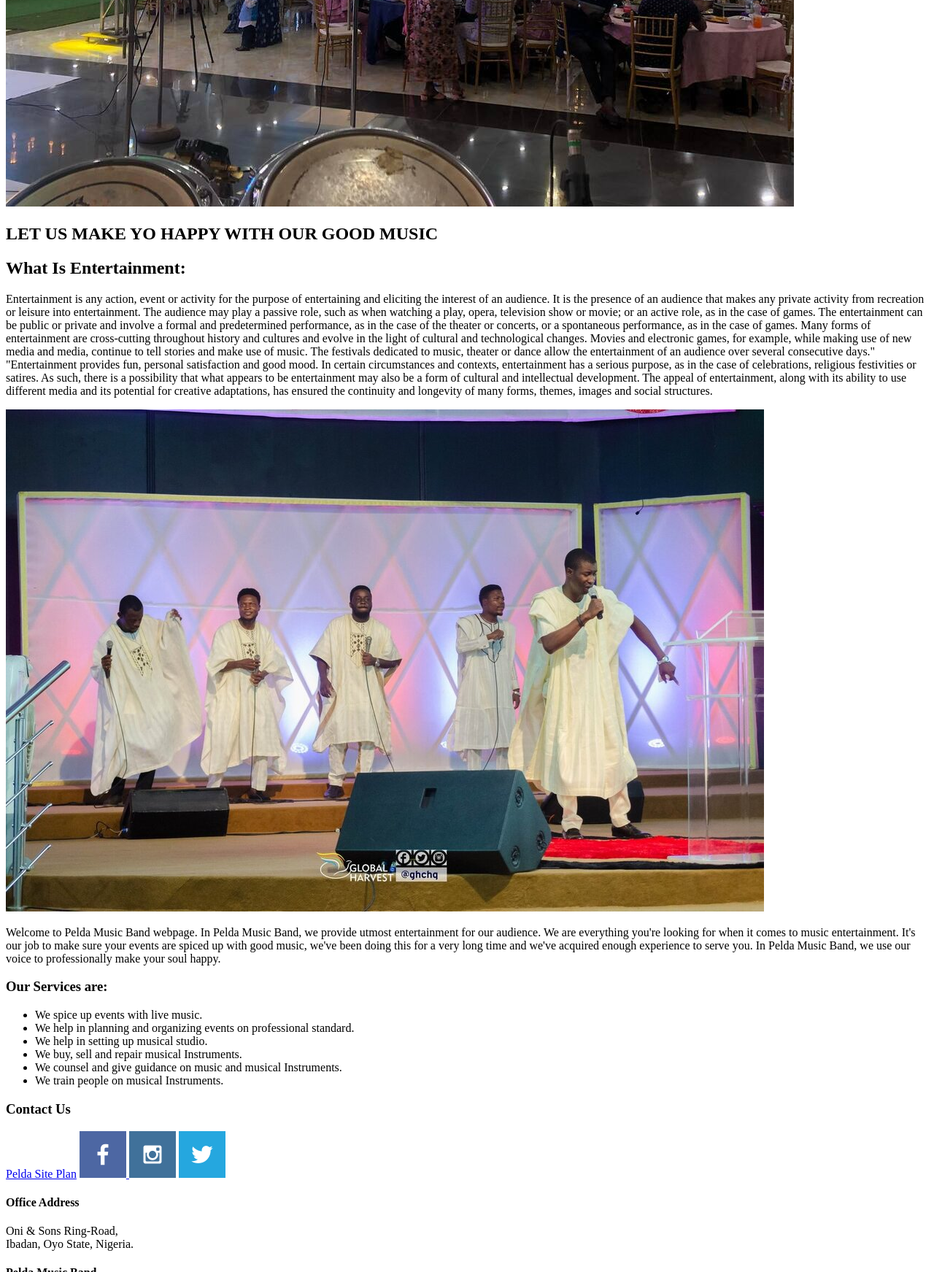
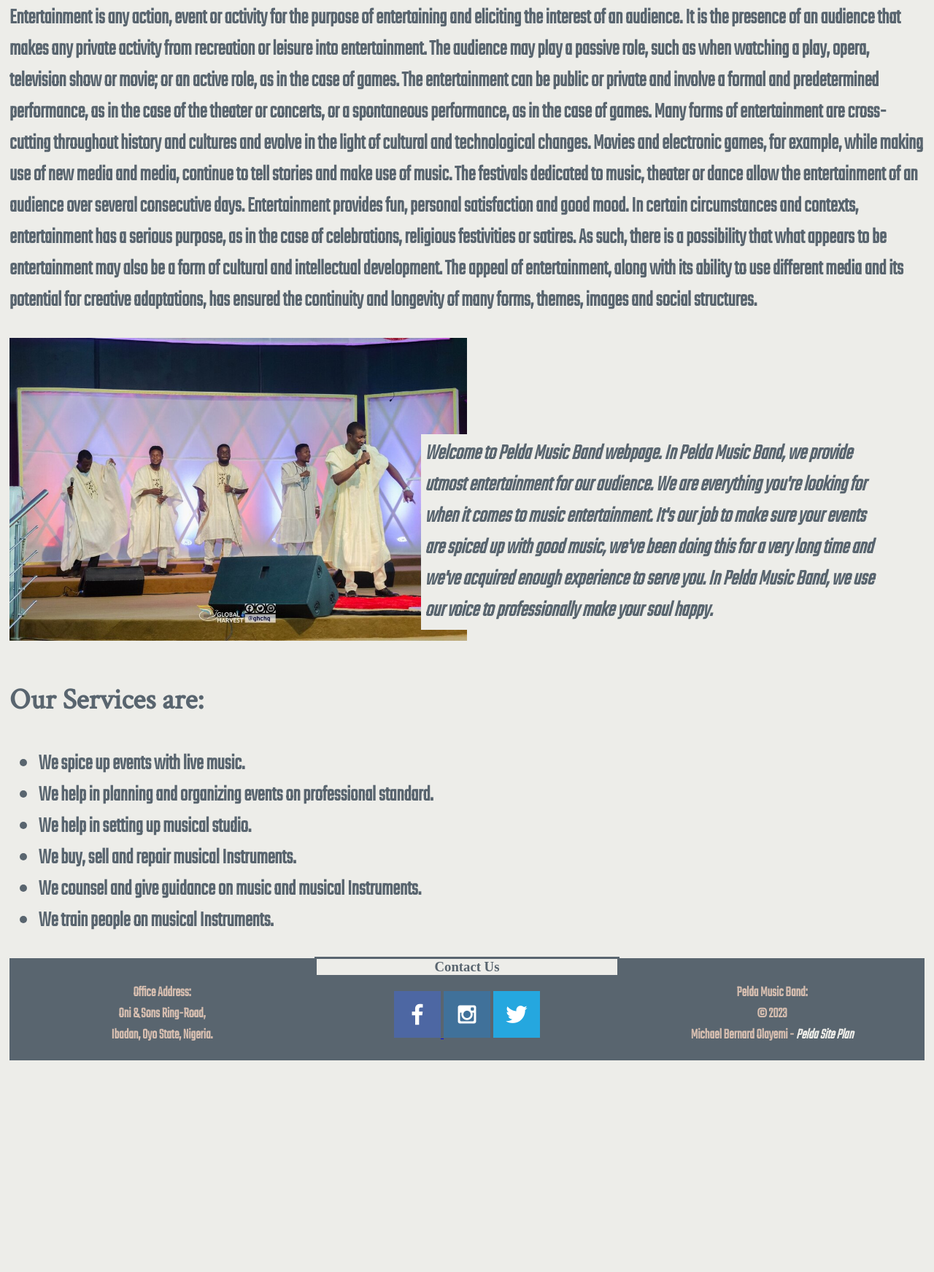
Before and after one commit to Bernspecial/WDD130-, a plain HTML site: page wdd130/peldamusic/index.html in a window 1280 px wide. Shown: the part 1057-2800 px from the top of the page at 73% size. After the commit the page ends 2523 px from the top, so only its background shows below. Drawn offline with Linux system fonts and the light colour scheme.

Commit message:
home-page css

```diff
--- a/wdd130/peldamusic/index.html
+++ b/wdd130/peldamusic/index.html
@@ -3,14 +3,13 @@
 <head>
     <meta charset="UTF-8">
     <meta name="viewport" content="width=device-width, initial-scale=1.0">
+    <link type="text/css" rel="stylesheet" href="styles/pelda.css">
     <title>peldamusic</title>
 </head>
 <body>
     <div id="pelda-content">
         <header>
-            <a href="index.html" id="pelda-logo-link">
-                <img src="images/LOV music.png" alt="pelda-logo">
-            </a>
+            <a href="index.html" id="pelda-logo-link"><img class="pelda-logo" src="images/lovmusic.png" alt="pelda-logo"></a>
             <nav>
                 <a href="index.html">Home</a>
                 <a href="events.html">Events-Documentation</a>
@@ -19,16 +18,16 @@
         </header>
         <div id="pelda-hero-container">
             <div id="pelda-hero-img">
-                <img src="images/pelda9.jpg" alt="hero-img">
+                <img class="hero-img" src="images/pelda9.jpg" alt="hero-img">
             </div>
             <section class="pelda-hero-word">
-                <h1>LET US MAKE YO HAPPY WITH OUR GOOD MUSIC</h1>
+                <h1>LET US MAKE YOU HAPPY WITH OUR GOOD MUSIC</h1>
             </section>
         </div>
         <main>
             <section>
-                <h2>What Is Entertainment:</h2>
-                <p>
+                <h2 id="head2">What Is Entertainment:</h2>
+                <p class="home-page">
                     Entertainment is any action, event or activity for the purpose of entertaining and eliciting the interest of an audience.
                     It is the presence of an audience that makes any private activity from recreation or leisure into entertainment. The audience
                     may play a passive role, such as when watching a play, opera, television show or movie; or an active role, as in the case of
@@ -36,18 +35,18 @@
                     theater or concerts, or a spontaneous performance, as in the case of games. Many forms of entertainment are cross-cutting
                     throughout history and cultures and evolve in the light of cultural and technological changes. Movies and electronic games,
                     for example, while making use of new media and media, continue to tell stories and make use of music. The festivals dedicated
-                    to music, theater or dance allow the entertainment of an audience over several consecutive days."
-                    "Entertainment provides fun, personal satisfaction and good mood. In certain circumstances and contexts, entertainment has a
+                    to music, theater or dance allow the entertainment of an audience over several consecutive days.
+                    Entertainment provides fun, personal satisfaction and good mood. In certain circumstances and contexts, entertainment has a
                     serious purpose, as in the case of celebrations, religious festivities or satires. As such, there is a possibility that what
                     appears to be entertainment may also be a form of cultural and intellectual development. The appeal of entertainment, along
                     with its ability to use different media and its potential for creative adaptations, has ensured the continuity and longevity
                     of many forms, themes, images and social structures.
                 </p>
             </section>
-            <section>
-                <img src="images/pelda1.jpg" alt="pelda-main-img">
-                <div>
-                    <p>
+            <div id="main-msg">
+                <img class="pelda-main-img" src="images/pelda1.jpg" alt="pelda-main-img">
+                <div id="pelda-main-page">
+                    <p class="pelda-main-page">
                         Welcome to Pelda Music Band webpage. In Pelda Music Band, we provide utmost entertainment for our audience. We are
                         everything you're looking for when it comes to music entertainment.
                         It's our job to make sure your events are spiced up with good music, we've been doing this for a very long time and
@@ -55,10 +54,10 @@
                         soul happy.
                     </p>
                 </div>
-            </section>
+            </div>
             <section>
-                <h3>Our Services are:</h3>
-                <ul>
+                <h3 id="head3">Our Services are:</h3>
+                <ul class="home-page">
                     <li>We spice up events with live music.</li>
                     <li>We help in planning and organizing events on professional standard.</li>
                     <li>We help in setting up musical studio.</li>
@@ -70,20 +69,20 @@
         </main>
         <footer>
             <div id="pelda-footer-container">
-                <h3>Contact Us</h3>
+                <h3 id="pelda-footer">Contact Us</h3>
                 <div id="pelda-social-contact">
-                    <a href="site-plan.html" target="_blank">Pelda Site Plan</a>
                     <a href="https://facebook.com" target="_blank"> <img src="images/facebook.png" alt="face icon"> </a>
                     <a href="https://instagram.com" target="_blank"> <img src="images/instagram.png" alt="instagram icon"></a>
                     <a href=""> <img src="images/twitter.png" alt="twitter icon"></a>
                 </div>
                 <div id="address">
-                    <h4 class="office">Office Address</h4>
-                    <p>Oni & Sons Ring-Road,<br> Ibadan, Oyo State, Nigeria. </p>
+                    <!-- <h4 class="office">Office Address</h4> -->
+                    <p>Office Address:<br> Oni & Sons Ring-Road,<br> Ibadan, Oyo State, Nigeria. </p>
                 </div>
-                <div>
-                    <h4 class="office">Pelda Music Band</h4>
-                    <p>&copy; 2023 <br> Michael Bernard Olayemi</p>
+                <div id="office">
+                    <!-- <h4 class="office">Pelda Music Band</h4> -->
+                    <!-- <div id="peldasiteplan"><a href="site-plan.html" target="_blank" >Pelda Site Plan</a></div> -->
+                    <p>Pelda Music Band:<br> &copy; 2023 <br> Michael Bernard Olayemi - <a href="site-plan.html" id="peldasiteplan" target="_blank" >Pelda Site Plan</a></p>
                 </div>
             </div>
         </footer>
--- /dev/null
+++ b/wdd130/peldamusic/styles/pelda.css
@@ -0,0 +1,181 @@
+@import url('https://fonts.googleapis.com/css2?family=Abril+Fatface&family=Chakra+Petch:wght@300&family=Cinzel&family=Crimson+Text&family=Teko:wght@300&display=swap');
+
+
+:root {
+    /* change the values below to your colors from your palette */
+    --primary-color: #EDEDE9;
+    --secondary-color: #59656F;
+    --accent1-color: #D5BDAF;
+    --accent2-color: #E3D5CA;
+
+    /* change the values below to your chosen font(s) */
+    --heading-font: "Crimson Text";
+    --paragraph-font: "Teko";
+
+    /* these colors below should be chosen from among your palette colors above */
+    --headline-color-on-white:#D5BDAF ;  /* headlines on a white background */
+    --headline-color-on-color: #EDEDE9; /* headlines on a colored background */
+    --paragraph-color-on-white: #D5BDAF; /* paragraph text on a white background */
+    --paragraph-color-on-color: #EDEDE9; /* paragraph text on a colored background */
+    --paragraph-background-color: #D5BDAF;
+    --nav-link-color: #D5BDAF;
+    --nav-background-color: #59656F;
+    --nav-hover-link-color: #EDEDE9;
+    --nav-hover-background-color: #D5BDAF;
+  }
+
+
+  /* This begins the css for pelda home-page */
+
+body{
+    background-color: var(--headline-color-on-color);
+}
+
+#pelda-content{
+    margin: 0 auto;
+    max-width: 1600px;
+    padding: 5px;
+}
+.pelda-logo{
+    width: 200px;
+    margin-left: 10px;
+    border-radius: 10px;
+}
+header{
+    display: grid;
+    grid-template-columns: 150px auto;
+    /* position: relative; */
+}
+nav{
+    display: flex;
+    justify-content: center;
+    gap: 10%;
+    padding-top: 50px;
+    height: 60px;
+}
+nav a {
+    text-align: center;
+    color: var(--accent1-color);
+    text-decoration: none;
+    font-size: 40px;
+    font-weight: 700;
+    font-family: var(--heading-font);
+}
+nav a:hover{
+    color: var(--nav-background-color);
+    background-color: var(--headline-color-on-color);
+    text-decoration: underline;
+    border-radius: 10px;
+}
+#pelda-hero-container{
+    margin-top: -220px;
+    display: grid;
+    grid-template-columns: 1fr 3fr 1fr;
+}
+#pelda-hero-img{
+    grid-column: 1/4;
+    grid-row: 1/3;
+    z-index: -1;
+}
+.hero-img{
+    width: 100%;
+}
+.pelda-hero-word{
+    grid-column: 2/3;
+    grid-row: 1/2;
+    text-align: center;
+    margin-top: 50%;
+    font-family: var(--heading-font);
+    color: var(--nav-background-color);
+    background-color: var(--accent1-color);
+    font-weight: 800;
+    font-size: 20px;
+    padding-left: 50px;
+    padding-right: 50px;
+    border-radius: 10px;
+    opacity: 0.7;
+}
+
+#head2, #head3{
+    font-size: 40px;
+    font-family: var(--heading-font);
+    font-weight: 700;
+    color: var(--nav-background-color);
+}
+.home-page{
+    font-size: 30px;
+    font-family: var(--paragraph-font);
+    font-weight: 700;
+    color: var(--nav-background-color);
+}
+#main-msg{
+    display: grid;
+    grid-template-columns: 1fr 1fr;
+    grid-template-rows: 1fr;
+}
+.pelda-main-img{
+    width: 100%;
+}
+#pelda-main-page{
+    width: 50%;
+    grid-column: 1/3;
+    margin-top: -25%;
+    margin-left: 45%;
+}
+.pelda-main-page{
+    font-size: 30px;
+    font-weight: 800;
+    font-family: var(--paragraph-font);
+    color: var(--nav-background-color);
+    background-color: var(--headline-color-on-color);
+    font-style: italic;
+    padding: 5px;
+}
+#pelda-footer-container{
+    display: grid;
+    grid-template-columns: 1fr 1fr 1fr;
+    background-color: var(--nav-background-color);
+}
+#pelda-footer{
+    grid-column: 2/3;
+    text-align: center;
+    background-color: var(--headline-color-on-color);
+    color: var(--nav-background-color);
+    margin-top: -1.5px;
+    border: solid var(--nav-background-color);
+}
+#pelda-social-contact{
+    grid-column: 2/3;
+    text-align: center;
+}
+#address{
+    grid-column: 1/2;
+    text-align: center;
+    margin-top: -100px;
+    color: var(--accent1-color);
+    font-size: 20px;
+    font-weight: 700;
+    font-family: var(--paragraph-font);
+}
+#office{
+    grid-column: 3/4;
+    text-align: center;
+    margin-top: -100px;
+    color: var(--accent1-color);
+    font-size: 20px;
+    font-weight: 700;
+    font-family: var(--paragraph-font);
+}
+#peldasiteplan{
+    color: var(--nav-hover-link-color);
+    font-style: italic;
+    text-decoration: none;
+}
+#peldasiteplan:hover{
+    background-color: var(--accent1-color);
+    color: var(--nav-background-color);
+}
+#pelda-social-contact a{
+    gap: 50px;
+}
+/* berjhfjepokokwepofk */
```
Also changed, not shown: wdd130/peldamusic/aboutus.html (+9 -8 lines), wdd130/peldamusic/events.html (+9 -8 lines), wdd130/peldamusic/images/lovmusic.png (renamed from wdd130/peldamusic/images/LOV music.png).
